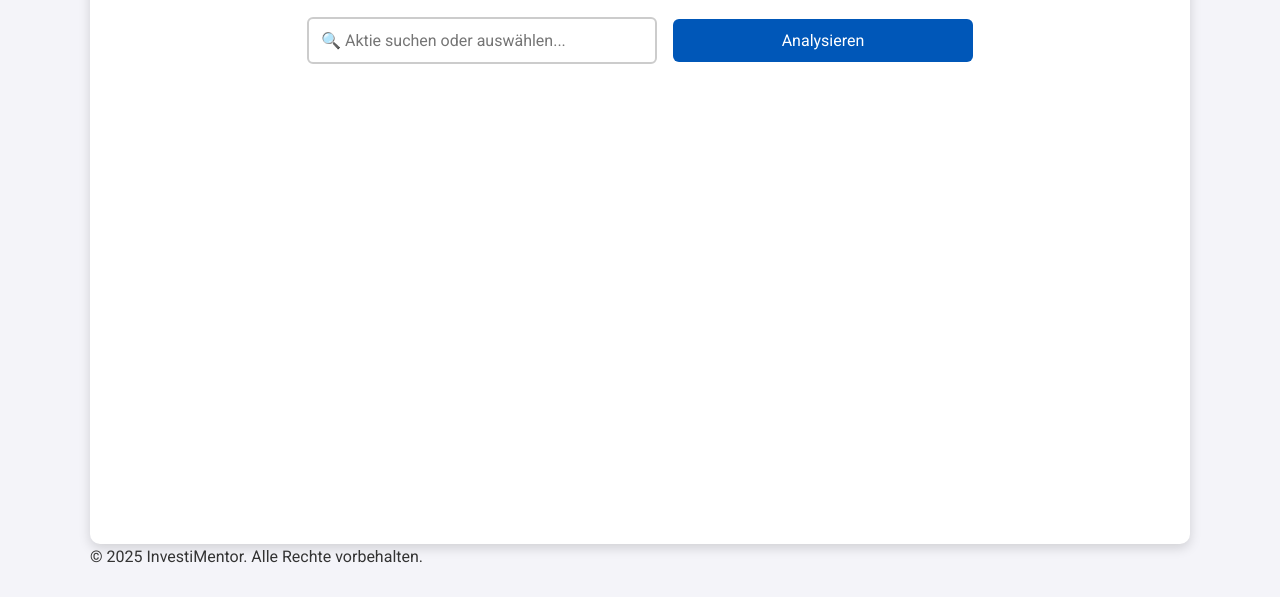
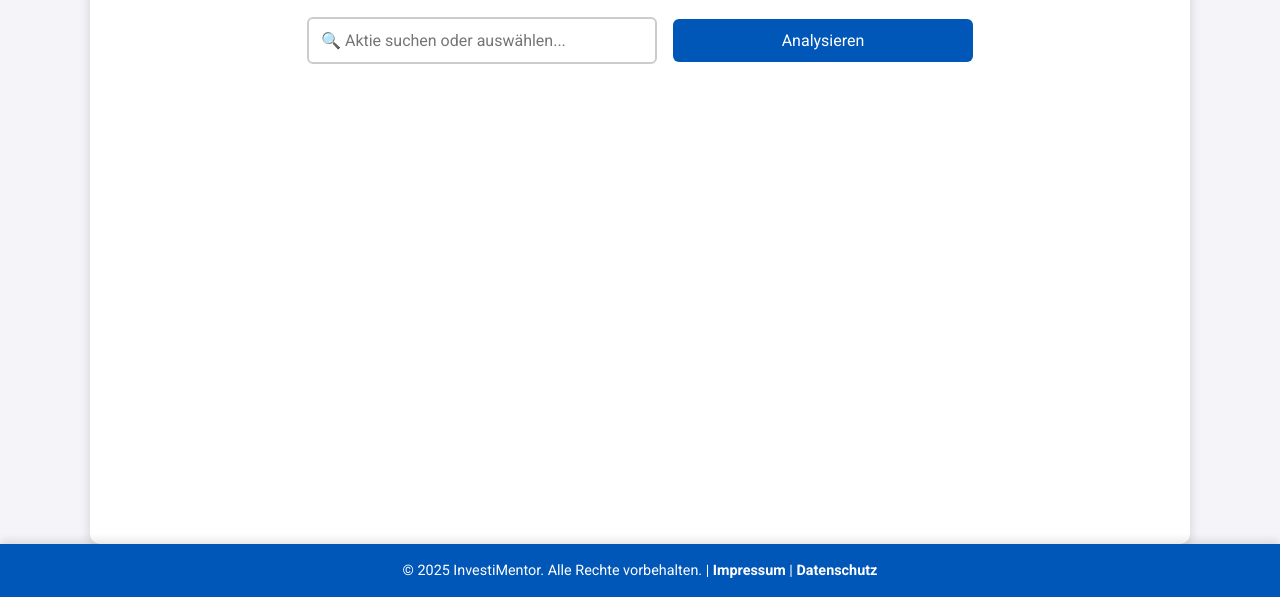
Before and after one commit to David881110/investimentor, a website: page public/index.html in a window 1280 px wide. Shown: the part 265-862 px from the top of the page. Before the commit the page ends 835 px from the top, so only its background shows below. Drawn offline with nearby package versions, Linux system fonts and the light colour scheme; no server answers.

```diff
--- a/public/index.html
+++ b/public/index.html
@@ -39,7 +39,7 @@
 
     <footer>
         <div class="container">
-            <p>&copy; 2025 InvestiMentor. Alle Rechte vorbehalten.</p>
+            <p>&copy; 2025 InvestiMentor. Alle Rechte vorbehalten. | <a href="/impressum.html">Impressum</a> | <a href="/datenschutz.html">Datenschutz</a></p>
         </div>
     </footer>
 
--- a/public/styles.css
+++ b/public/styles.css
@@ -316,3 +316,37 @@
         width: 90%;
     }
 }
+
+/* 🔹 Neuer Footer-Stil */
+footer {
+    background-color: #0057b8;
+    color: white;
+    text-align: center;
+    padding: 15px 0;
+    font-size: 0.9rem;
+    margin-top: auto;
+    box-shadow: 0 -4px 8px rgba(0, 0, 0, 0.1);
+    position: relative;
+    bottom: 0;
+    width: 100%;
+}
+
+/* 🔹 Schönere Footer-Links */
+footer a {
+    color: white;
+    text-decoration: none;
+    font-weight: bold;
+    transition: 0.3s;
+}
+
+footer a:hover {
+    color: #ffdd57;
+}
+
+/* 🔹 Mobile-Optimierung */
+@media (max-width: 600px) {
+    footer {
+        font-size: 0.8rem;
+        padding: 12px 0;
+    }
+}
```
